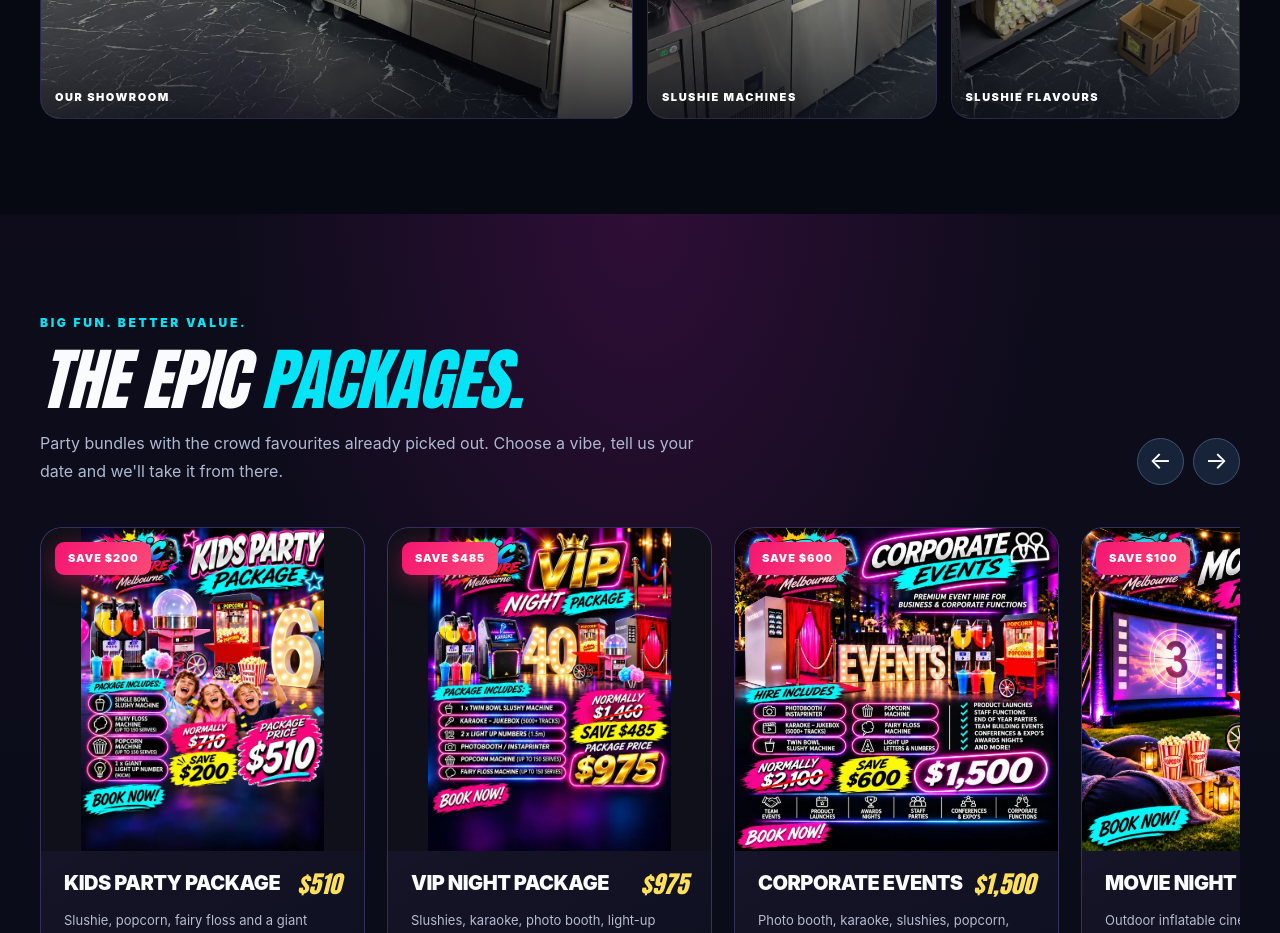
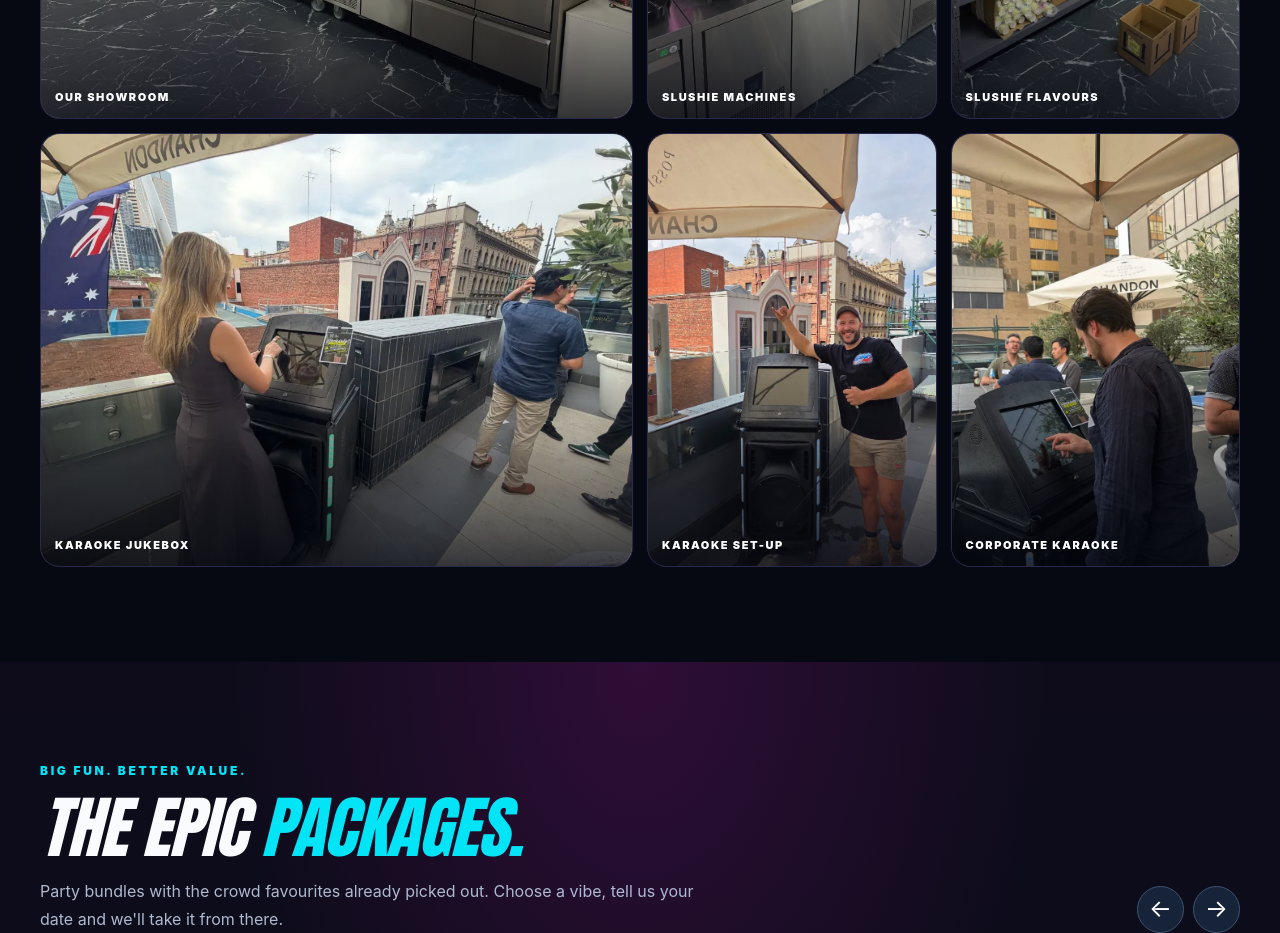
Before and after one commit to milochamp2/epicpartyhire, a website: page index.html in a window 1280 px wide. Shown: the part 2660-3593 px from the top of the page. Drawn offline with Linux system fonts and the light colour scheme.

Commit message:
Gallery: add three karaoke jukebox photos
Co-Authored-By: Claude Opus 5.5 <noreply@anthropic.com>

```diff
--- a/index.html
+++ b/index.html
@@ -112,6 +112,9 @@
 <figure class="gallery-tile gallery-tile--photo gallery-tile--wide gallery-tile--tall"><img alt="Slushie, soft serve and fairy floss machines lined up in the EPIC Party Hire showroom" decoding="async" height="725" loading="lazy" src="assets/gallery/showroom.webp" width="1000"/><figcaption>Our showroom</figcaption></figure>
 <figure class="gallery-tile gallery-tile--photo gallery-tile--tall"><img alt="Row of slushie machines with colourful lit bowls, ready for hire" decoding="async" height="1067" loading="lazy" src="assets/gallery/slushie-machines-row.webp" width="800"/><figcaption>Slushie machines</figcaption></figure>
 <figure class="gallery-tile gallery-tile--photo gallery-tile--tall"><img alt="Shelves stocked with dozens of slushie syrup flavours, cups and spoons" decoding="async" height="1067" loading="lazy" src="assets/gallery/slushie-flavours.webp" width="800"/><figcaption>Slushie flavours</figcaption></figure>
+<figure class="gallery-tile gallery-tile--photo gallery-tile--wide gallery-tile--tall"><img alt="Guest choosing a song on the EPIC karaoke jukebox at a Melbourne rooftop event" decoding="async" height="750" loading="lazy" src="assets/gallery/karaoke-rooftop.webp" width="1000"/><figcaption>Karaoke jukebox</figcaption></figure>
+<figure class="gallery-tile gallery-tile--photo gallery-tile--tall"><img alt="EPIC crew member with the karaoke jukebox and microphone on a city rooftop" decoding="async" height="1067" loading="lazy" src="assets/gallery/karaoke-crew.webp" width="800"/><figcaption>Karaoke set-up</figcaption></figure>
+<figure class="gallery-tile gallery-tile--photo gallery-tile--tall"><img alt="Guest picking a track on the touchscreen karaoke jukebox at a work function" decoding="async" height="1067" loading="lazy" src="assets/gallery/karaoke-guest.webp" width="800"/><figcaption>Corporate karaoke</figcaption></figure>
 </div>
 </div>
 </section>
```
Also changed, not shown: assets/gallery/karaoke-crew.webp (added), assets/gallery/karaoke-guest.webp (added), assets/gallery/karaoke-rooftop.webp (added).
